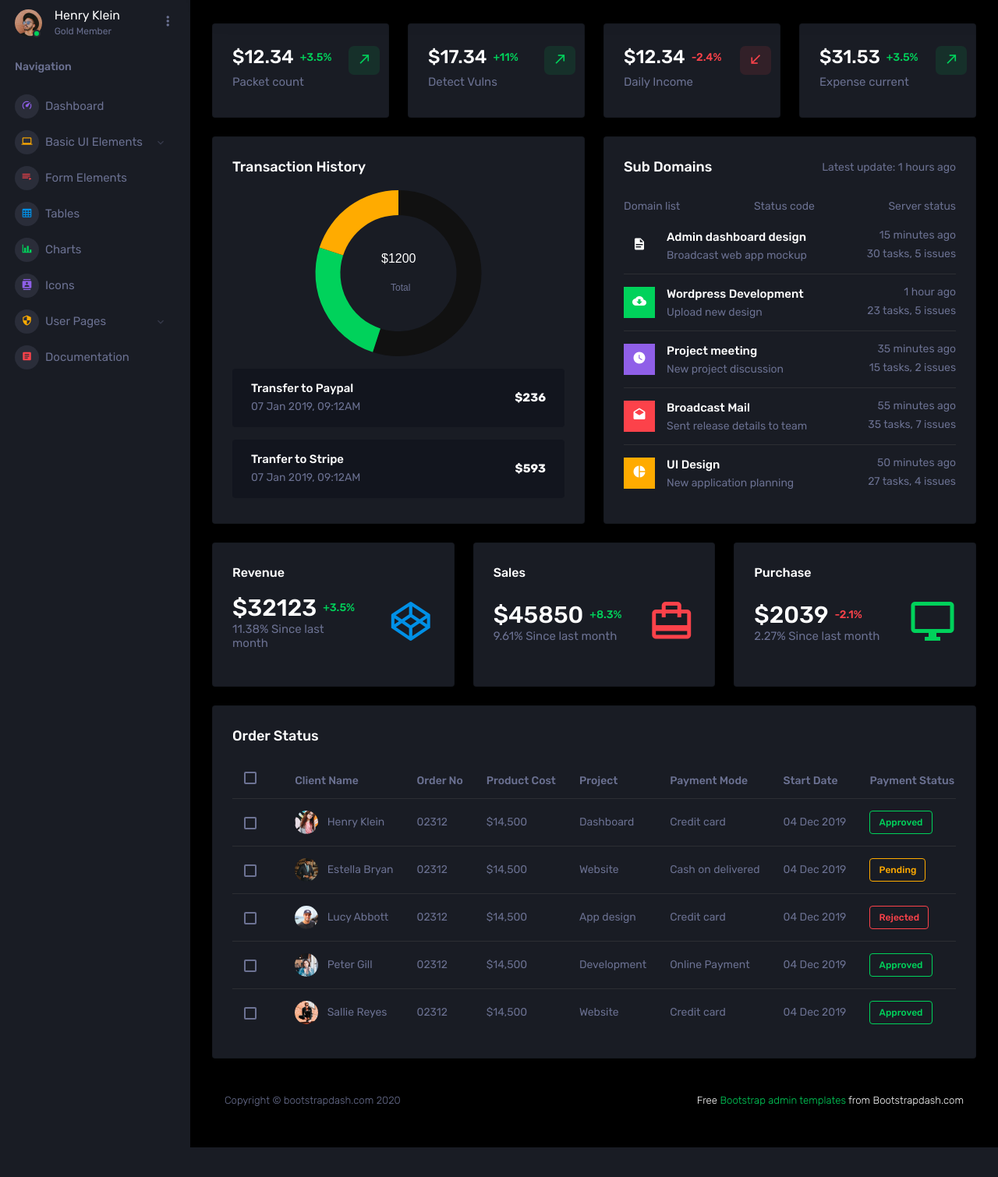
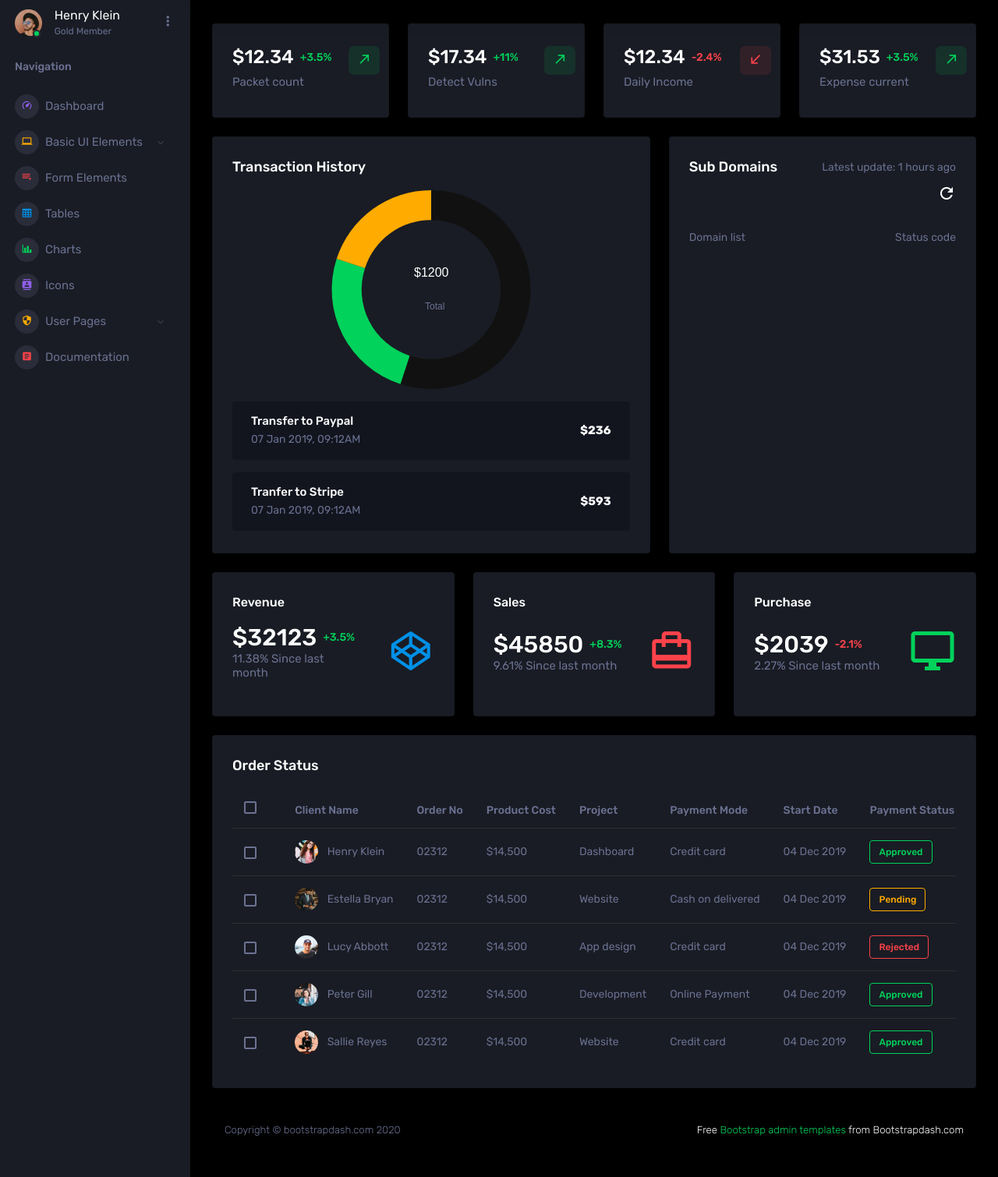
Before and after one commit to capstone-design-1/Astellar, a Flask app: template templates/detail.html in a window 1280 px wide. Shown: the part 70-1580 px from the top of the page at 78% size. Before the commit the page ends 1542 px from the top, so only its background shows below. Run offline with Flask 2, Linux system fonts and the light colour scheme; the template is opened without the code that fills it: most values are stand-ins (such as "Sample title", 1, 10 or a date in 2020); some libraries are stand-ins or nearby versions.

Commit message:
subdomain front end 구현 완료

```diff
--- /dev/null
+++ b/static/css/custom.css
@@ -0,0 +1,4 @@
+.subdomain-refresh-btn:hover{
+    color: #00d25b;
+    cursor: pointer;
+}
--- /dev/null
+++ b/static/js/page/detail.js
@@ -0,0 +1,57 @@
+const refresh_btn = document.getElementsByClassName("subdomain-refresh-btn");
+
+if(refresh_btn.length != 0){
+    refresh_btn[0].addEventListener("click", getSubdomain);
+}
+
+
+function getSubdomain(){
+    const target_name = document.getElementsByName("target_name")[0].value;
+    const subdomain_selector = document.getElementsByClassName("subdomain-list")[0];
+    const html = `<div class="preview-item border-bottom">
+                        <div class="preview-item-content d-sm-flex flex-grow">
+                        <div class="flex-grow">
+                            <h6 class="preview-subject"><a href="//{{subdomain}}">{{subdomain}}</a></h6>
+                        </div>
+                        <div class="mr-auto text-sm-right pt-2 pt-sm-0">
+                            <p class="preview-subject">{{status_icon}} {{status_code}}</p>
+                        </div>
+                        </div>
+                    </div>`;
+    const red_circle_html = `<img src='/images/red-circle.png' width='15px;'>`;
+    const green_circle_html = `<img src='/images/green-circle.png' width='15px;'>`;
+
+    try{
+        subdomain_selector.innerHTML = "";
+
+        fetch(`/detail/api/subdomain?target=${target_name}`)
+        .then((res) => res.json())
+        .then((data) => {
+            if(data.result.length != 0){
+
+                for(let i=0; i<data.result.length; i++){
+                    let circle = '';
+
+                    if(parseInt(data.result[i]["status_code"])){
+                        circle = (parseInt(data.result[i]["status_code"] / 100) <= 3) ? green_circle_html : red_circle_html;
+                    }
+                    else{
+                        circle = red_circle_html;
+                    }
+                    let template = html.replace(/{{subdomain}}/g, data.result[i]["site"])
+                                        .replace("{{status_icon}}", circle)
+                                        .replace("{{status_code}}", data.result[i]["status_code"]);
+
+                    subdomain_selector.innerHTML += template;
+                }
+            }
+            else{
+                alert("서브도메인이 없습니다.");
+            }
+        })
+    }
+    catch (error){
+        alert("서브도메인 목록을 가져오는 과정에서 에러가 발생했습니다.");
+        console.log(error);
+    }
+}
--- a/templates/detail.html
+++ b/templates/detail.html
@@ -19,10 +19,13 @@
     <!-- endinject -->
     <!-- Layout styles -->
     <link rel="stylesheet" href="/css/style.css">
+    <link rel="stylesheet" href="/css/custom.css">
     <!-- End layout styles -->
     <link rel="shortcut icon" href="/images/favicon.png" />
+
   </head>
   <body>
+    <input type="hidden" name="target_name" value="{{target_name}}">
     <div class="container-scroller">
       <!-- partial:partials/_sidebar.html -->
       <nav class="sidebar sidebar-offcanvas" id="sidebar">
@@ -448,7 +451,7 @@
               </div>
             </div>
             <div class="row">
-              <div class="col-md-6 grid-margin stretch-card">
+              <div class="col-md-7 grid-margin stretch-card">
                 <div class="card">
                   <div class="card-body">
                     <h4 class="card-title">Transaction History</h4>
@@ -474,39 +477,27 @@
                   </div>
                 </div>
               </div>
-              <div class="col-md-6 grid-margin stretch-card">
+              <div class="col-md-5 grid-margin stretch-card">
                 <div class="card">
                   <div class="card-body">
                     <div class="d-flex flex-row justify-content-between">
                       <h4 class="card-title mb-1">Sub domains</h4>
                       <p class="text-muted mb-1">Latest update: 1 hours ago</p>
-                    </div><br>
+                    </div>
                     <div class="d-flex flex-row justify-content-between">
-                        <p class="text-muted mb-1">Domain list</p>
-                        <p class="text-muted mb-1">Status code</p>
-                        <p class="text-muted mb-1">Server status</p>
-                      </div>
+                      <h4 class="card-title mb-1"> </h4>
+                      <font size="5"><i class="mdi mdi-refresh subdomain-refresh-btn"></i></font>
+                    </div>
+                    <br>
+                    <div class="d-flex flex-row justify-content-between">
+                      <p class="text-muted mb-1">Domain list</p>
+                      <p class="text-muted mb-1">Status code</p>
+                    </div>
                     <div class="row">
                       <div class="col-12">
-                        <div class="preview-list">
-                          <div class="preview-item border-bottom">
-                            <div class="preview-thumbnail">
-                              <div class="preview-icon bg-primary">
-                                <i class="mdi mdi-file-document"></i>
-                              </div>
-                            </div>
-                            <div class="preview-item-content d-sm-flex flex-grow">
-                              <div class="flex-grow">
-                                <h6 class="preview-subject">Admin dashboard design</h6>
-                                <p class="text-muted mb-0">Broadcast web app mockup</p>
-                              </div>
-                              <div class="mr-auto text-sm-right pt-2 pt-sm-0">
-                                <p class="text-muted">15 minutes ago</p>
-                                <p class="text-muted mb-0">30 tasks, 5 issues </p>
-                              </div>
-                            </div>
-                          </div>
-                          <div class="preview-item border-bottom">
+                        <div class="preview-list subdomain-list">
+
+                          <!-- <div class="preview-item border-bottom">
                             <div class="preview-thumbnail">
                               <div class="preview-icon bg-success">
                                 <i class="mdi mdi-cloud-download"></i>
@@ -573,7 +564,7 @@
                                 <p class="text-muted mb-0">27 tasks, 4 issues </p>
                               </div>
                             </div>
-                          </div>
+                          </div> -->
                         </div>
                       </div>
                     </div>
@@ -813,5 +804,7 @@
     <!-- Custom js for this page -->
     <script src="/js/dashboard.js"></script>
     <!-- End custom js for this page -->
+
+    <script src="/js/page/detail.js"></script>
   </body>
 </html>
--- a/views/detail/detail.py
+++ b/views/detail/detail.py
@@ -15,4 +15,4 @@ def detail(target_name):
     if not target_name in folder_names:
         abort(400, description = "Can't find target site.")
 
-    return render_template("detail.html")
+    return render_template("detail.html", target_name = target_name)
```
Also changed, not shown: static/images/green-circle.png (added), static/images/red-circle.png (added), 2 other files.
